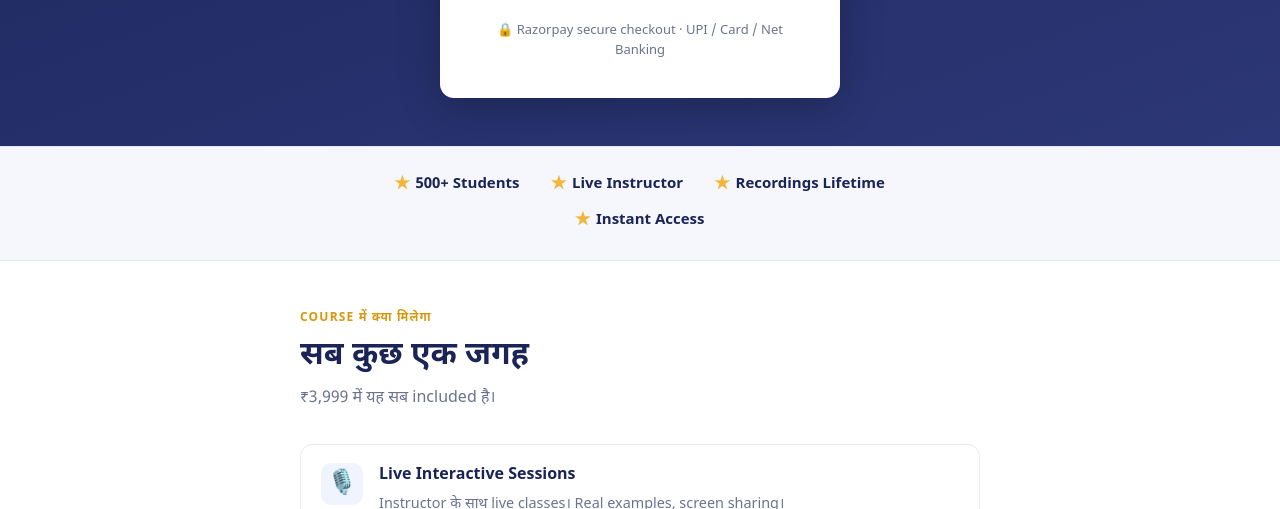
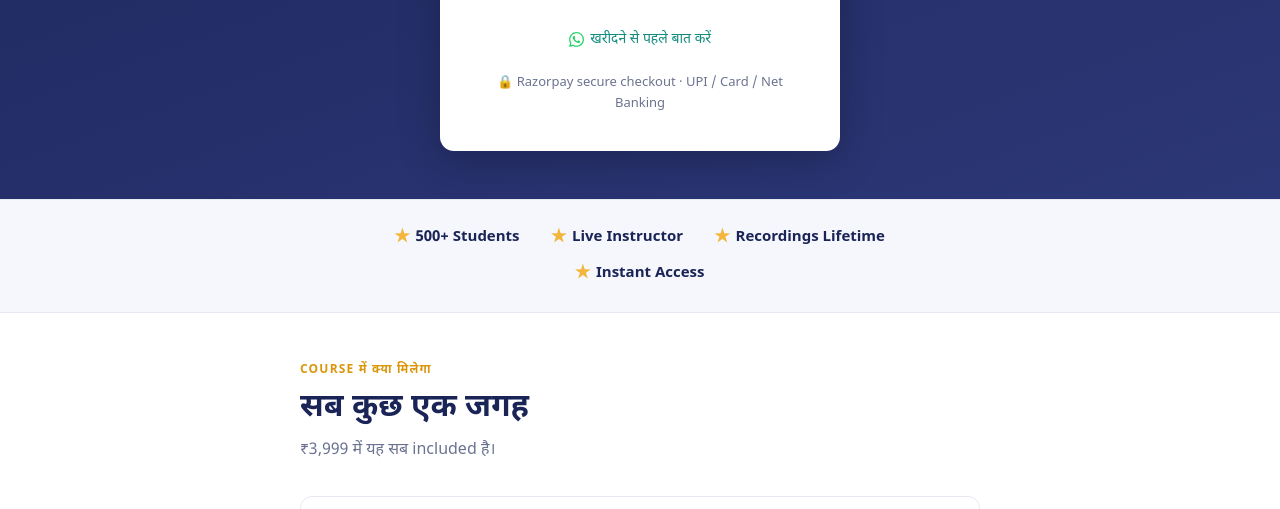
Before and after one commit to gauravv74/thegrowthadda.in, a plain HTML site: page gem-live-course.html in a window 1280 px wide. Shown: the part 591-1100 px from the top of the page. Drawn offline with Linux system fonts and the light colour scheme.

Commit message:
Update landing page: real logo, WhatsApp connect option

```diff
--- a/gem-live-course.html
+++ b/gem-live-course.html
@@ -133,6 +133,18 @@
       display: flex; align-items: center; justify-content: center; gap: 0.4rem;
       font-size: 0.8125rem; color: var(--muted); margin-top: 0.875rem;
     }
+
+    /* WhatsApp connect link */
+    .wa-before {
+      display: flex; align-items: center; justify-content: center; gap: 0.4rem;
+      margin-top: 0.875rem;
+      font-size: 0.875rem; font-weight: 500; color: #128c7e;
+      text-decoration: none;
+      padding: 0.5rem;
+      border-radius: 8px;
+      transition: background 0.2s;
+    }
+    .wa-before:hover { background: #f0faf8; }
 
     /* ─── PROOF BAR ─── */
     .proof {
@@ -321,7 +333,8 @@
   <!-- HEADER -->
   <header class="hdr">
     <a class="hdr-brand" href="index.html">
-      <div class="hdr-logo">🚀</div>
+      <img src="assets/logo.png" alt="The Growth Adda" style="width:36px;height:36px;border-radius:50%;object-fit:cover;" onerror="this.style.display='none';this.nextElementSibling.style.display='flex';">
+      <div class="hdr-logo" style="display:none;">🚀</div>
       <span>The Growth Adda</span>
     </a>
     <a class="hdr-cta" href="#pay">Enroll — ₹3,999</a>
@@ -354,6 +367,10 @@
           <script src="https://checkout.razorpay.com/v1/payment-button.js" data-payment_button_id="pl_U2mcnLJXkNbIbY" async></script>
         </form>
       </div>
+      <a class="wa-before" href="https://wa.me/918007974088?text=Hi%2C%20GeM%20Live%20course%20ke%20baare%20mein%20puchna%20tha." target="_blank" rel="noopener">
+        <svg width="15" height="15" viewBox="0 0 24 24" fill="#25d366"><path d="M17.472 14.382c-.297-.149-1.758-.867-2.03-.967-.273-.099-.471-.148-.67.15-.197.297-.767.966-.94 1.164-.173.199-.347.223-.644.075-.297-.15-1.255-.463-2.39-1.475-.883-.788-1.48-1.761-1.653-2.059-.173-.297-.018-.458.13-.606.134-.133.298-.347.446-.52.149-.174.198-.298.298-.497.099-.198.05-.371-.025-.52-.075-.149-.669-1.612-.916-2.207-.242-.579-.487-.5-.669-.51-.173-.008-.371-.01-.57-.01-.198 0-.52.074-.792.372-.272.297-1.04 1.016-1.04 2.479 0 1.462 1.065 2.875 1.213 3.074.149.198 2.096 3.2 5.077 4.487.709.306 1.262.489 1.694.625.712.227 1.36.195 1.871.118.571-.085 1.758-.719 2.006-1.413.248-.694.248-1.289.173-1.413-.074-.124-.272-.198-.57-.347m-5.421 7.403h-.004a9.87 9.87 0 01-5.031-1.378l-.361-.214-3.741.982.998-3.648-.235-.374a9.86 9.86 0 01-1.51-5.26c.001-5.45 4.436-9.884 9.888-9.884 2.64 0 5.122 1.03 6.988 2.898a9.825 9.825 0 012.893 6.994c-.003 5.45-4.437 9.884-9.885 9.884m8.413-18.297A11.815 11.815 0 0012.05 0C5.495 0 .16 5.335.157 11.892c0 2.096.547 4.142 1.588 5.945L.057 24l6.305-1.654a11.882 11.882 0 005.683 1.448h.005c6.554 0 11.89-5.335 11.893-11.893a11.821 11.821 0 00-3.48-8.413z"/></svg>
+        खरीदने से पहले बात करें
+      </a>
       <p class="hero-secure">🔒 Razorpay secure checkout · UPI / Card / Net Banking</p>
     </div>
   </section>
```
